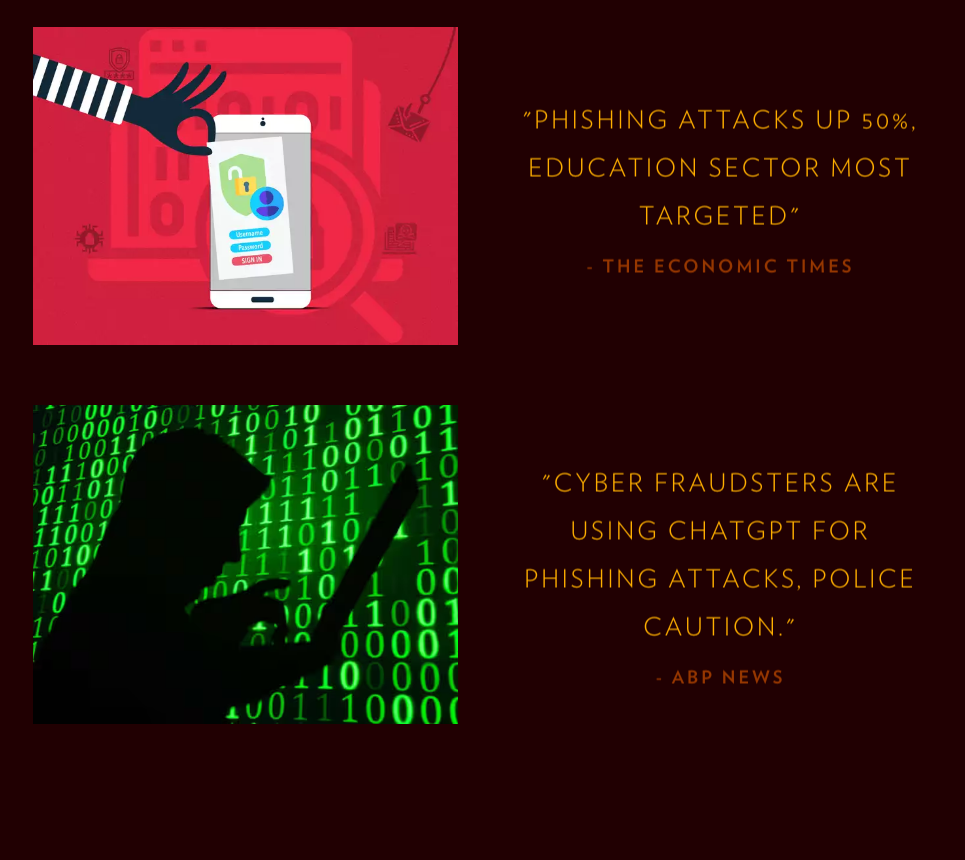
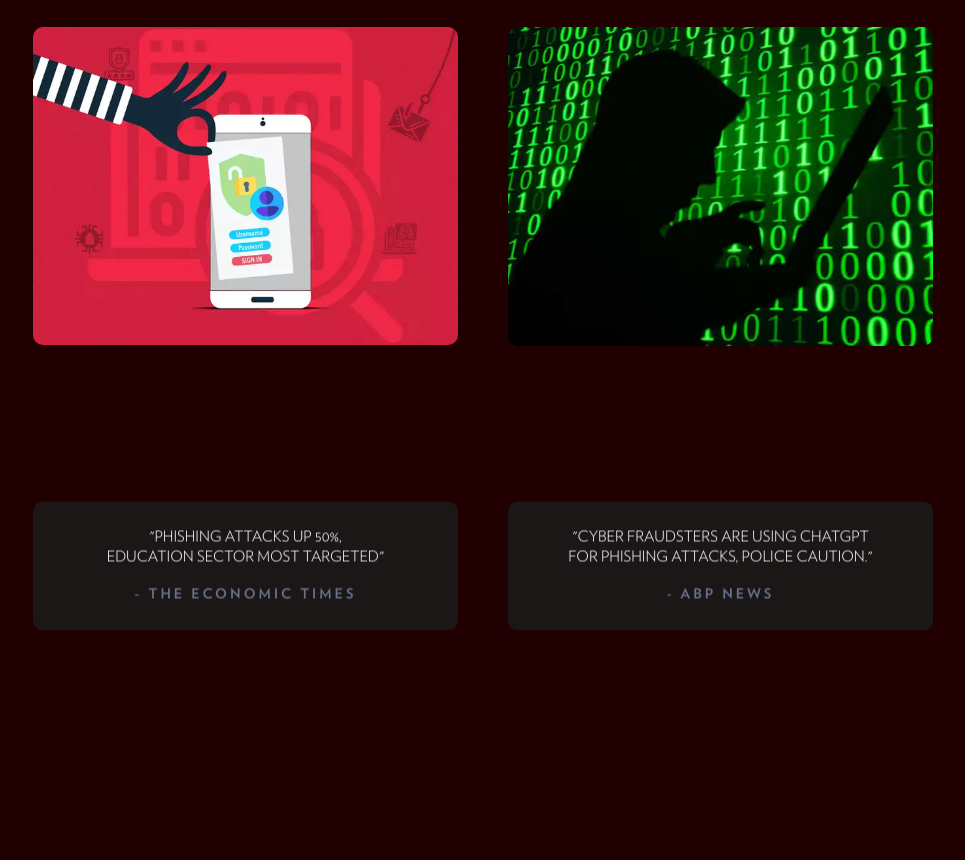
Before and after one commit to fuhadkalathingal/PhishGuard, a plain HTML site: page index.html in a window 1280 px wide. Shown: the part 448-1308 px from the top of the page, without its empty margins (157-1122 px from the left). Drawn offline with Linux system fonts and the light colour scheme.

Commit message:
Style:Udated div, grid and testimony cards.

```diff
--- a/css/phishguard.css
+++ b/css/phishguard.css
@@ -682,3 +682,27 @@ s:before {
 		letter-spacing: 1px;
 	}
 }
+
+/* Images Style */
+.home-image {
+	border-radius: 10px;
+}
+
+/* Testimony Style */
+.testimony {
+	font-size: 15px;
+	line-height: 20px;
+	color: white;
+}
+
+.quotecontain {
+	padding-top: 25px;
+	padding-bottom: 25px;
+	border-radius: 10px;
+	background-color: #1B1717;
+  }
+
+  .cap {
+	color: #6B728E;
+	font-size: 14px;
+  }
--- a/index.html
+++ b/index.html
@@ -65,36 +65,37 @@
 
 			<div class="gridcontainer fullpage">
 
-				<div class="gridparent c2">
+				<div class="">
 					<div class="gridunit c2 videoparent">
 						<div class="reportcaptions hideonecolumn">
 							<span class="left">Cyber Attacks - Reports</span>
-							<span class="right gridcaptionbold">Phish Guard</span>
+							<span class="right">Phish Guard</span>
 						</div>
 					</div>
 				</div>
 
-				<div class="gridparent c1">
-					<div class="gridunit c1 screenshot"><img alt="phishguard screenshot"
+				<div class="">
+					<div class="gridunit c1 screenshot">
+						<img alt="phishguard screenshot" class="home-image"
 							src="images/phishing_report_1.png"></div>
-					<div class="gridunit c1 screenshot"><img alt="phishguard screenshot"
+					<div class="gridunit c1 screenshot"><img alt="phishguard screenshot" class="home-image"
 							src="images/phishing_report_2.png"></div>
 				</div>
 
-				<!-- -->
+				<!-- Testimonies -->
 
-				<div class="gridparent c1">
+				<div class="">
 					<div class="gridunit c1 quote">
 						<div class="quotecontain">
-							<p class="quotation">"Phishing attacks up 50%,<br> education sector most targeted"</p>
-							<p class="citation gridcaptionbold">- The Economic Times</p>
+							<p class="testimony">"Phishing attacks up 50%,<br> education sector most targeted"</p>
+							<p class="citation gridcaptionbold cap">- The Economic Times</p>
 						</div>
 					</div>
 					<div class="gridunit c1 quote">
 						<div class="quotecontain">
-							<p class="quotation">"Cyber Fraudsters Are Using ChatGPT For Phishing Attacks, Police
+							<p class="testimony">"Cyber Fraudsters Are Using ChatGPT<br/> For Phishing Attacks, Police
 								Caution."</p>
-							<p class="citation gridcaptionbold">- ABP News</p>
+							<p class="citation gridcaptionbold cap">- ABP News</p>
 						</div>
 					</div>
 				</div>
```
